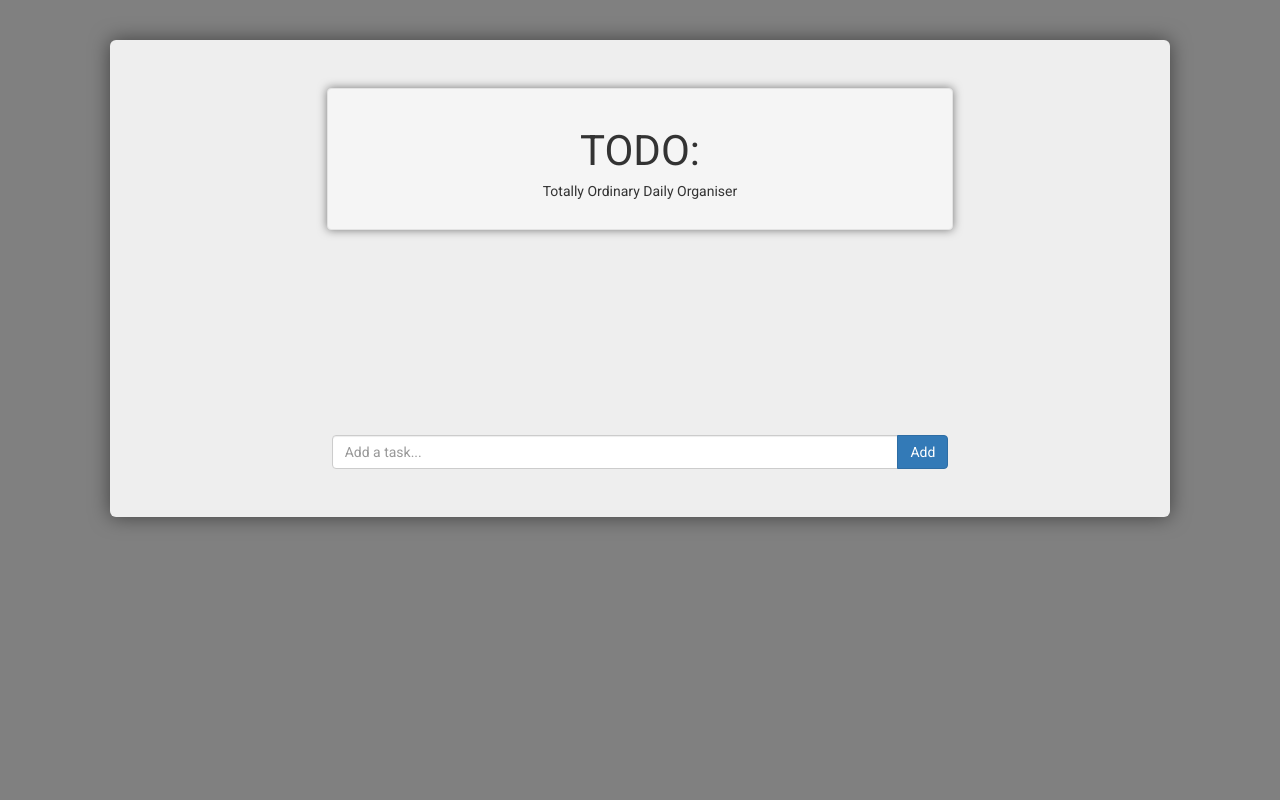
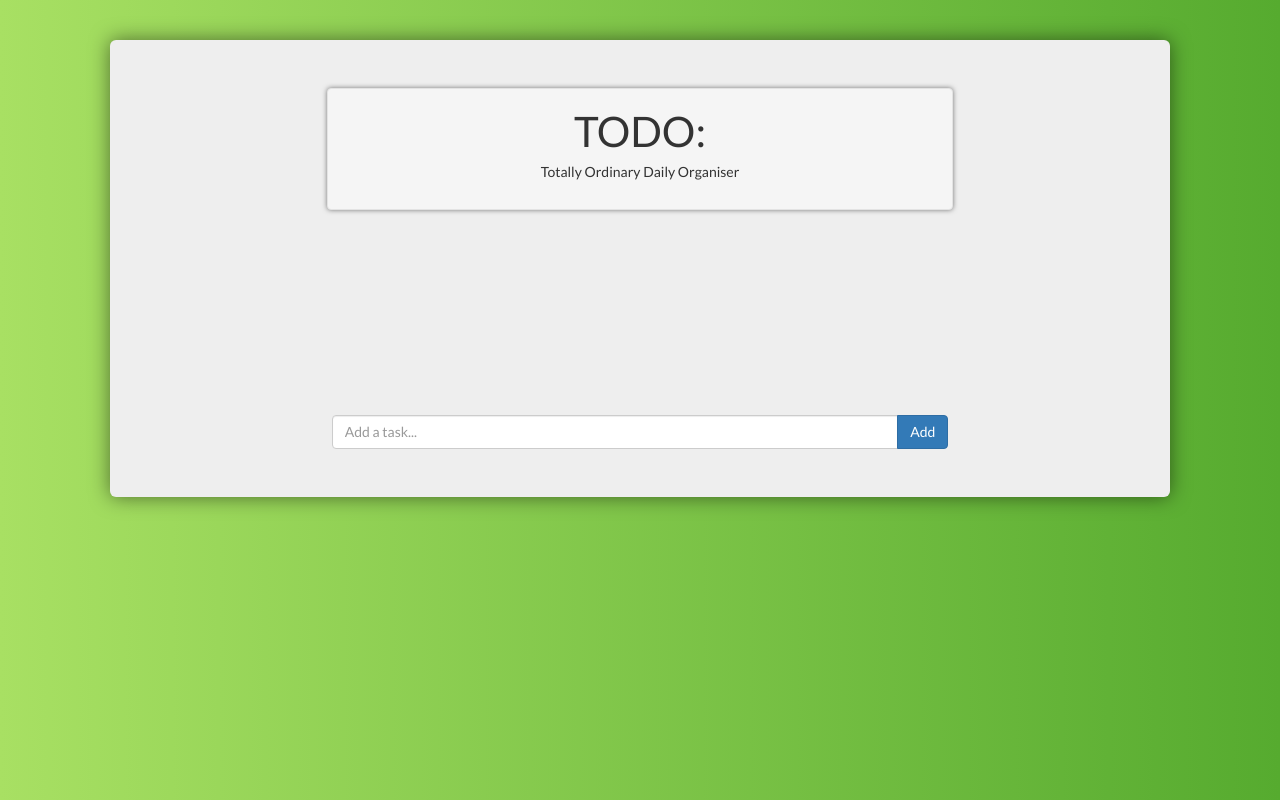
Before and after one commit to arapl3y/todo, a plain HTML site: page index.html in a window 1280 px wide. Drawn offline with nearby package versions, Linux system fonts and the light colour scheme.

Commit message:
Added gradient background and tweaked margin in well

```diff
--- a/app.css
+++ b/app.css
@@ -3,27 +3,33 @@ html {
 }
 
 body {
-    font-family: 'Roboto', sans-serif;
-    background: grey;
+    font-family: 'Lato', sans-serif;
+    background: #56ab2f;
+    /* fallback for old browsers */
+    background: -webkit-linear-gradient(to left, #56ab2f, #a8e063);
+    /* Chrome 10-25, Safari 5.1-6 */
+    background: linear-gradient(to left, #56ab2f, #a8e063);
+    /* W3C, IE 10+/ Edge, Firefox 16+, Chrome 26+, Opera 12+, Safari 7+ */
     width: 100%;
     height: auto;
 }
 
 .jumbotron {
     margin: 40px;
-    -webkit-box-shadow: 0px 0px 20px 0px rgba(0,0,0,0.5);
-    -moz-box-shadow: 0px 0px 20px 0px rgba(0,0,0,0.5);
-    box-shadow: 0px 0px 20px 0px rgba(0,0,0,0.5);
+    -webkit-box-shadow: 0px 0px 20px 0px rgba(0, 0, 0, 0.5);
+    -moz-box-shadow: 0px 0px 20px 0px rgba(0, 0, 0, 0.5);
+    box-shadow: 0px 0px 20px 0px rgba(0, 0, 0, 0.5);
 }
 
 .jumbotron .well {
-  -webkit-box-shadow: 0px 0px 10px 0px rgba(0,0,0,0.5);
-  -moz-box-shadow: 0px 0px 10px 0px rgba(0,0,0,0.5);
-  box-shadow: 0px 0px 10px 0px rgba(0,0,0,0.5);
+    -webkit-box-shadow: 0px 0px 5px 0px rgba(0, 0, 0, 0.5);
+    -moz-box-shadow: 0px 0px 5px 0px rgba(0, 0, 0, 0.5);
+    box-shadow: 0px 0px 5px 0px rgba(0, 0, 0, 0.5);
 }
 
 .jumbotron h1 {
     font-size: 3em;
+    margin: 0;
 }
 
 .list-group-item {
@@ -38,7 +44,7 @@ body {
 .delete {
     position: absolute;
     top: 0;
-    right :0;
+    right: 0;
     padding: 8px;
     height: 100%;
 }
@@ -50,7 +56,6 @@ body {
     .jumbotron {
         margin: 20px;
     }
-
     .list-group-item {
         padding-right: 30%;
     }
--- a/index.html
+++ b/index.html
@@ -8,7 +8,7 @@
 
     <title>TODO</title>
 
-    <link href="https://fonts.googleapis.com/css?family=Roboto" rel="stylesheet">
+    <link href="https://fonts.googleapis.com/css?family=Lato" rel="stylesheet">
     <link href="//cdnjs.cloudflare.com/ajax/libs/twitter-bootstrap/3.3.7/css/bootstrap.min.css" rel="stylesheet">
     <link rel="stylesheet" href="app.css">
 </head>
```
Lines whose indentation alone changed are shown as unchanged.
